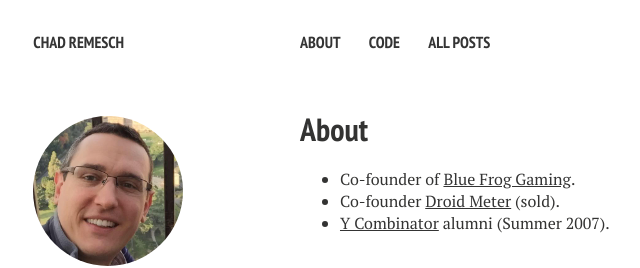
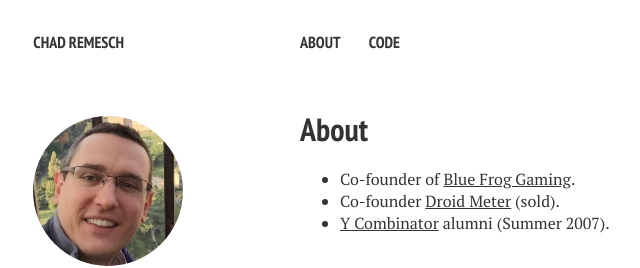
Before and after one commit to chadrem/chadrem.github.io, a Jekyll site: the page built from about/index.md, in a window 1280 px wide. Shown: the top 268 px of the page, without its empty margins (20-660 px from the left). Built offline with Jekyll 4.4.1, drawn with Linux system fonts in a browser that asks for light colours; nearby versions of some CDN libraries.

Commit message:
Change homepage to have all posts.

```diff
--- a/_data/navigation.yml
+++ b/_data/navigation.yml
@@ -3,6 +3,3 @@
 
 - title: Code
   url: /code/
-
-- title: All Posts
-  url: /posts/
```
Also changed, not shown: index.md (+1 -1 lines).
